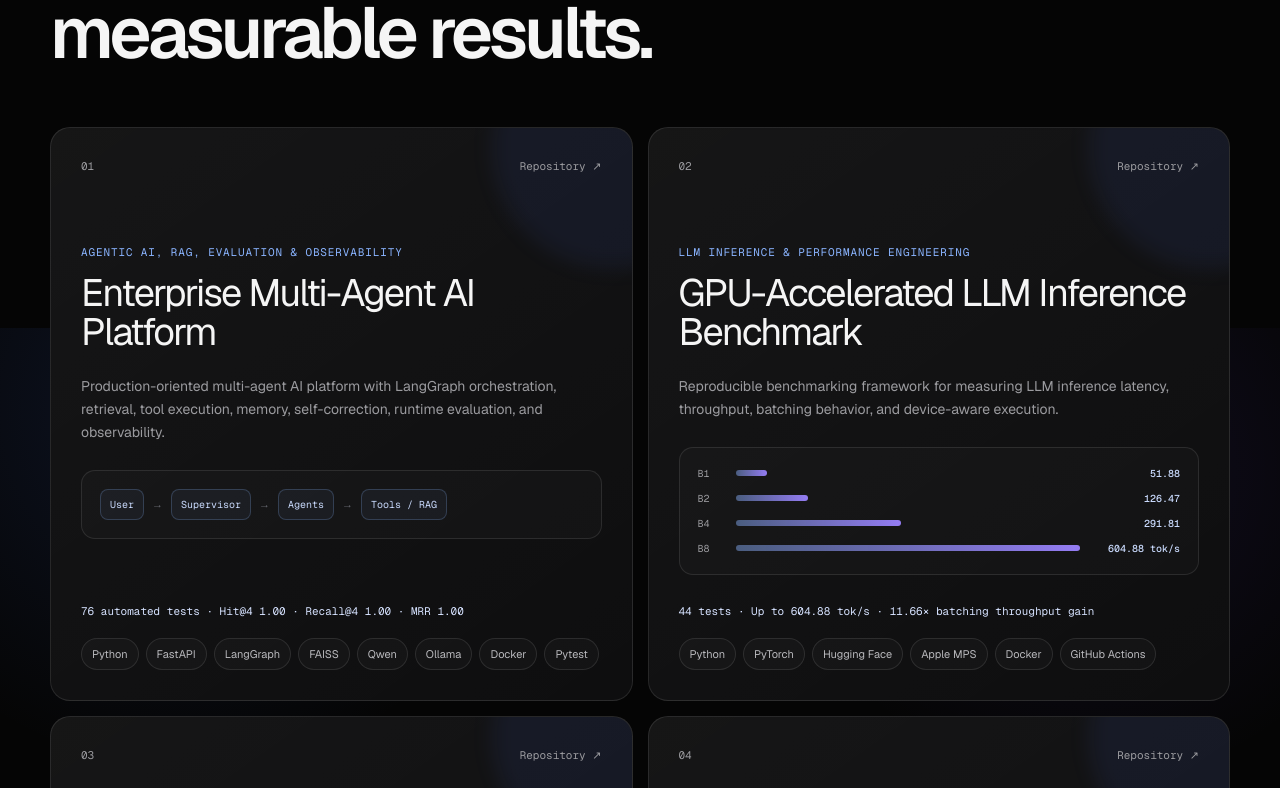
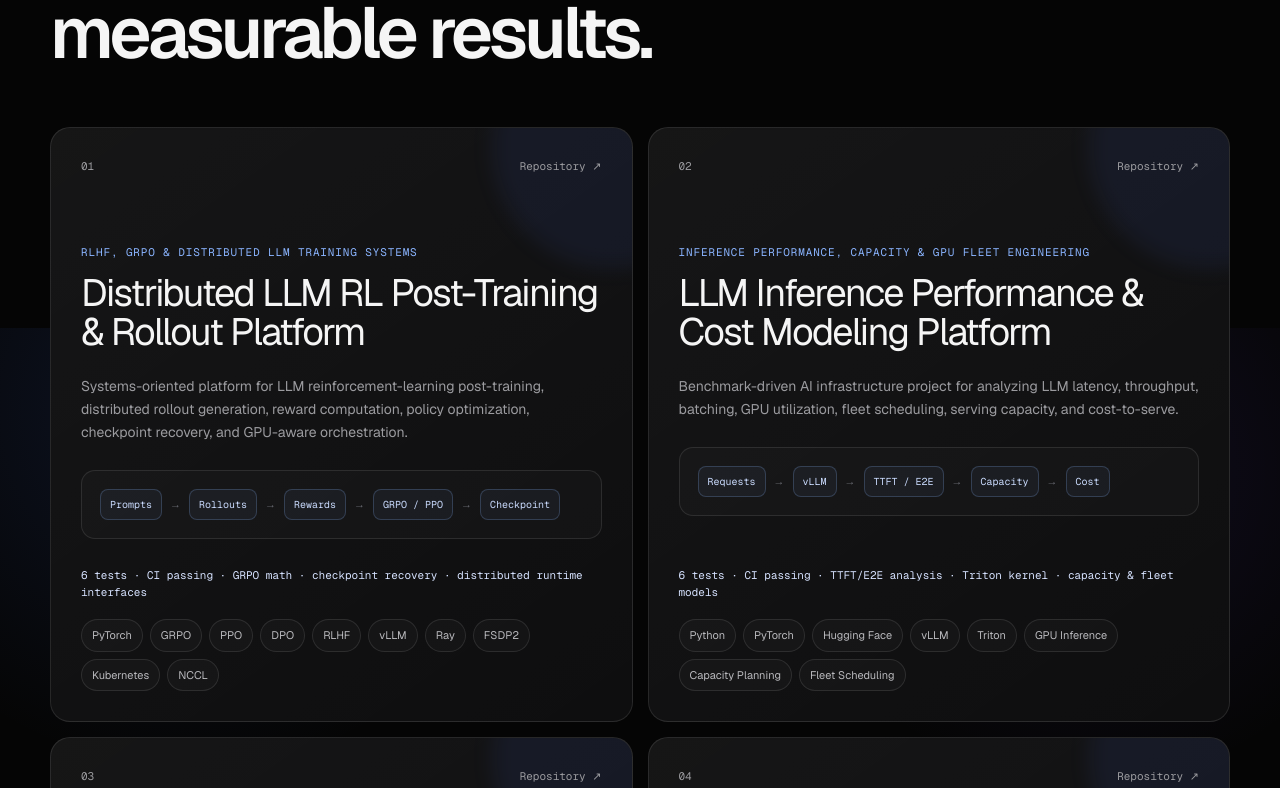
Before and after one commit to Lakan1509/lakan-portfolio, a Next.js app: page / in a window 1280 px wide. Shown: the part 1272-2060 px from the top of the page. Built offline with nearby package versions, Linux system fonts and the light colour scheme.

Commit message:
Add LLM post-training and inference systems projects to portfolio

```diff
--- a/app/page.tsx
+++ b/app/page.tsx
@@ -1,8 +1,51 @@
 "use client";
 
 const projects = [
+
   {
     number: "01",
+    visual: "rl",
+    title: "Distributed LLM RL Post-Training & Rollout Platform",
+    subtitle: "RLHF, GRPO & Distributed LLM Training Systems",
+    description:
+      "Systems-oriented platform for LLM reinforcement-learning post-training, distributed rollout generation, reward computation, policy optimization, checkpoint recovery, and GPU-aware orchestration.",
+    tech: [
+      "PyTorch",
+      "GRPO",
+      "PPO",
+      "DPO",
+      "RLHF",
+      "vLLM",
+      "Ray",
+      "FSDP2",
+      "Kubernetes",
+      "NCCL",
+    ],
+    proof: "6 tests · CI passing · GRPO math · checkpoint recovery · distributed runtime interfaces",
+    repo: "https://github.com/Lakan1509/distributed-llm-rl-post-training-platform",
+  },
+  {
+    number: "02",
+    visual: "cost",
+    title: "LLM Inference Performance & Cost Modeling Platform",
+    subtitle: "Inference Performance, Capacity & GPU Fleet Engineering",
+    description:
+      "Benchmark-driven AI infrastructure project for analyzing LLM latency, throughput, batching, GPU utilization, fleet scheduling, serving capacity, and cost-to-serve.",
+    tech: [
+      "Python",
+      "PyTorch",
+      "Hugging Face",
+      "vLLM",
+      "Triton",
+      "GPU Inference",
+      "Capacity Planning",
+      "Fleet Scheduling",
+    ],
+    proof: "6 tests · CI passing · TTFT/E2E analysis · Triton kernel · capacity & fleet models",
+    repo: "https://github.com/Lakan1509/llm-inference-performance-cost-modeling",
+  },
+  {
+    number: "03",
     visual: "agents",
     title: "Enterprise Multi-Agent AI Platform",
     subtitle: "Agentic AI, RAG, Evaluation & Observability",
@@ -22,7 +65,7 @@ const projects = [
     repo: "https://github.com/Lakan1509/enterprise-multi-agent-ai-platform",
   },
   {
-    number: "02",
+    number: "04",
     visual: "benchmark",
     title: "GPU-Accelerated LLM Inference Benchmark",
     subtitle: "LLM Inference & Performance Engineering",
@@ -40,7 +83,7 @@ const projects = [
     repo: "https://github.com/Lakan1509/gpu-llm-inference-benchmark",
   },
   {
-    number: "03",
+    number: "05",
     visual: "streaming",
     title: "Real-Time Fraud Detection Platform",
     subtitle: "Streaming ML & Model Evaluation",
@@ -59,7 +102,7 @@ const projects = [
     repo: "https://github.com/Lakan1509/real-time-fraud-detection-platform",
   },
   {
-    number: "04",
+    number: "06",
     visual: "integration",
     title: "Enterprise Reporting & Data Integration Platform",
     subtitle: ".NET Enterprise Backend & Data Workflows",
@@ -139,8 +182,8 @@ export default function Home() {
 
         <p className="hero-copy hero-description">
           Software and AI/ML Engineer building production-grade Generative AI,
-          LLM, RAG, agentic AI, inference, distributed systems, and machine
-          learning infrastructure.
+          LLM, RAG, agentic AI, RL post-training, inference performance,
+          distributed systems, and production ML infrastructure.
         </p>
 
         <div className="hero-actions">
@@ -173,11 +216,11 @@ export default function Home() {
             <span>Years Engineering</span>
           </div>
           <div>
-            <strong>4</strong>
+            <strong>6</strong>
             <span>Featured Systems</span>
           </div>
           <div>
-            <strong>146+</strong>
+            <strong>158+</strong>
             <span>Automated Tests Across Featured Repos</span>
           </div>
           <div>
@@ -208,6 +251,34 @@ export default function Home() {
               <p className="project-description">{project.description}</p>
 
               <div className={`project-visual project-visual-${project.visual}`}>
+                {project.visual === "rl" && (
+                  <div className="flow-row">
+                    <span>Prompts</span>
+                    <b>→</b>
+                    <span>Rollouts</span>
+                    <b>→</b>
+                    <span>Rewards</span>
+                    <b>→</b>
+                    <span>GRPO / PPO</span>
+                    <b>→</b>
+                    <span>Checkpoint</span>
+                  </div>
+                )}
+
+                {project.visual === "cost" && (
+                  <div className="flow-row">
+                    <span>Requests</span>
+                    <b>→</b>
+                    <span>vLLM</span>
+                    <b>→</b>
+                    <span>TTFT / E2E</span>
+                    <b>→</b>
+                    <span>Capacity</span>
+                    <b>→</b>
+                    <span>Cost</span>
+                  </div>
+                )}
+
                 {project.visual === "agents" && (
                   <div className="flow-row">
                     <span>User</span>
@@ -468,6 +539,28 @@ export default function Home() {
               <span>LangChain</span>
               <span>Embeddings</span>
               <span>Vector Retrieval</span>
+              <span>GRPO</span>
+              <span>PPO</span>
+              <span>DPO</span>
+              <span>RLHF</span>
+            </div>
+          </article>
+
+          <article className="skill-group">
+            <p>LLM INFERENCE & DISTRIBUTED TRAINING</p>
+            <div>
+              <span>vLLM</span>
+              <span>SGLang</span>
+              <span>TensorRT-LLM</span>
+              <span>Triton</span>
+              <span>FSDP / FSDP2</span>
+              <span>Megatron-LM</span>
+              <span>Ray</span>
+              <span>NCCL</span>
+              <span>Tensor Parallelism</span>
+              <span>Pipeline Parallelism</span>
+              <span>Expert Parallelism / MoE</span>
+              <span>Checkpoint Recovery</span>
             </div>
           </article>
 
```
